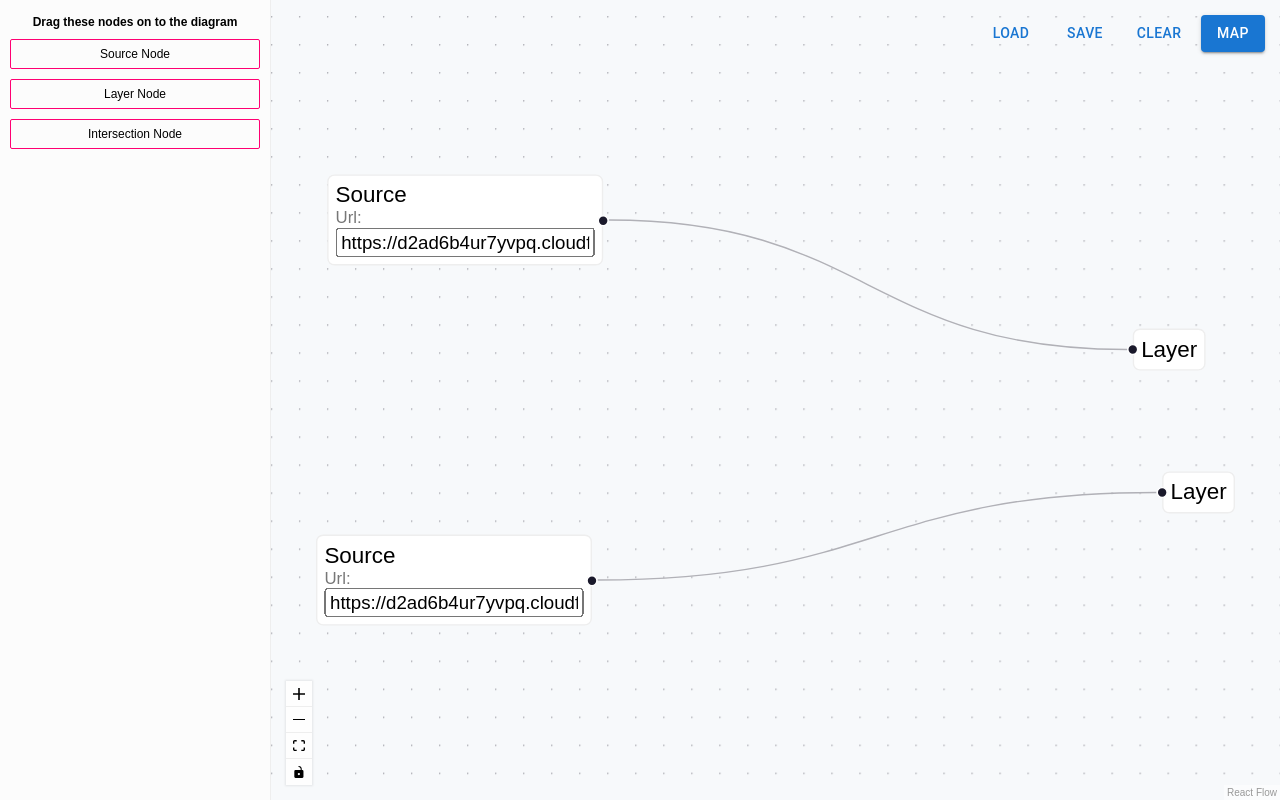
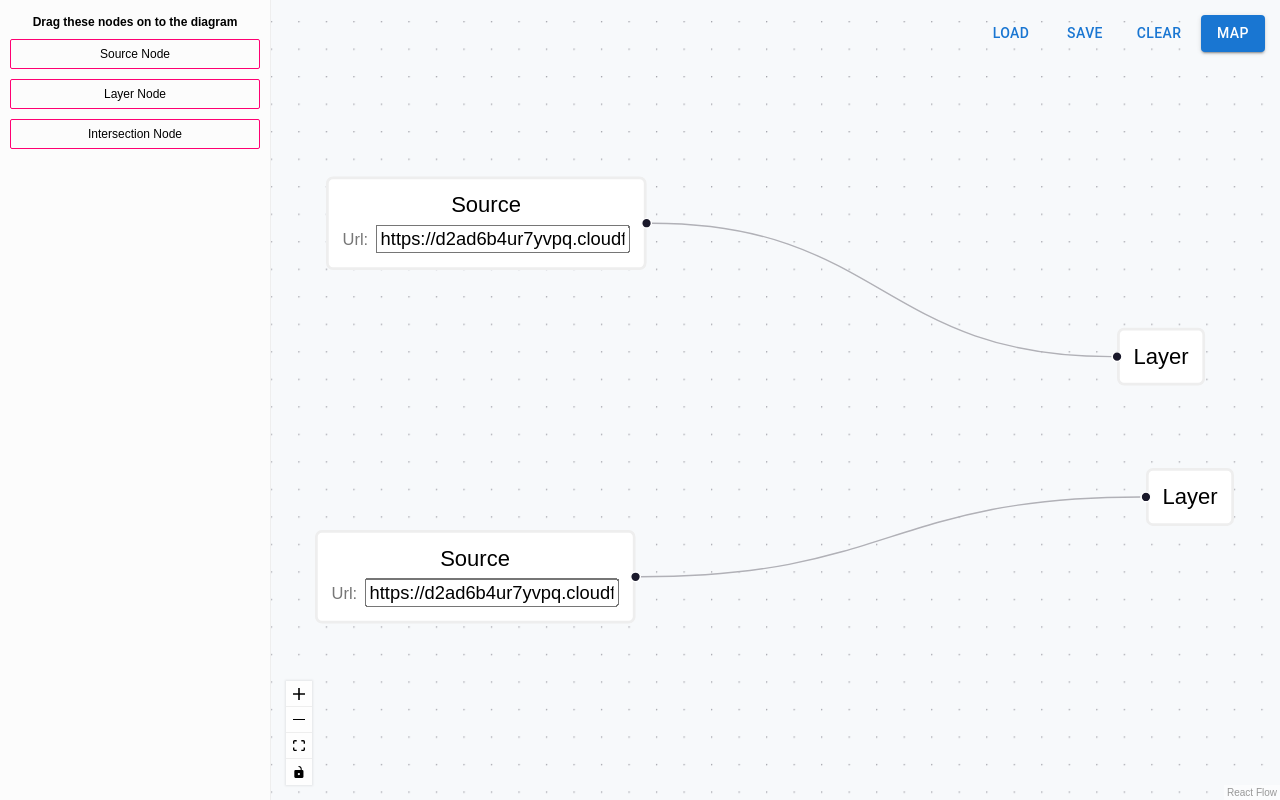
Before and after one commit to dcmdestello/carto-assignment, a React (Vite) app: page / in a window 1280 px wide. Built offline with nearby package versions, Linux system fonts and the light colour scheme.

Commit message:
Nodes now use styled components. Improved UI layout. Custom nodes now highlight while selected.

```diff
--- a/src/DiagramView/Nodes/BaseNode.css
+++ /dev/null
@@ -1,12 +0,0 @@
-.base-node {
-  border: 1px solid #eee;
-  padding: 5px;
-  border-radius: 5px;
-  background: white;
-}
-
-.base-node label {
-  display: block;
-  color: #777;
-  font-size: 12px;
-}
--- /dev/null
+++ b/src/DiagramView/Nodes/BaseNode.styles.ts
@@ -0,0 +1,14 @@
+import { styled } from "@mui/material";
+
+export const BaseNodeContainer = styled("div")(
+  ({ selected }: { selected: boolean }) => ({
+    border: selected ? "2px solid #777" : "2px solid #eee",
+    padding: "10px",
+    borderRadius: "5px",
+    background: "white",
+    display: "flex",
+    flexDirection: "column",
+    alignItems: "center",
+    gap: "5px",
+  })
+);
--- a/src/DiagramView/Nodes/BaseNode.tsx
+++ b/src/DiagramView/Nodes/BaseNode.tsx
@@ -5,13 +5,13 @@ import {
   type Node,
 } from "@xyflow/react";
 
-import "./BaseNode.css";
+import { BaseNodeContainer } from "./BaseNode.styles";
 
 interface BaseNodeProps extends NodeProps<Node> {
   children: React.ReactNode;
 }
 
-export const BaseNode = ({ id, children }: BaseNodeProps) => {
+export const BaseNode = ({ id, children, selected }: BaseNodeProps) => {
   const { deleteElements } = useReactFlow();
 
   const handleDelete = () => {
@@ -19,11 +19,11 @@ export const BaseNode = ({ id, children }: BaseNodeProps) => {
   };
 
   return (
-    <div className="base-node">
+    <BaseNodeContainer selected={selected}>
       <NodeToolbar>
         <button onClick={handleDelete}>delete</button>
       </NodeToolbar>
       {children}
-    </div>
+    </BaseNodeContainer>
   );
 };
--- /dev/null
+++ b/src/DiagramView/Nodes/SourceNode.styles.ts
@@ -0,0 +1,12 @@
+import { styled } from "@mui/material";
+
+export const UrlInputWrapper = styled("div")({
+  display: "flex",
+  alignItems: "center",
+  gap: "5px",
+});
+
+export const UrlLabel = styled("label")({
+  color: "#777",
+  fontSize: "12px",
+});
--- a/src/DiagramView/Nodes/SourceNode.tsx
+++ b/src/DiagramView/Nodes/SourceNode.tsx
@@ -8,10 +8,12 @@ import {
 
 import { BaseNode } from "./BaseNode";
 import { SingleConnectionHandle } from "./SingleConnectionHandle";
+import { UrlInputWrapper, UrlLabel } from "./SourceNode.styles";
 
 export const SourceNode = (props: NodeProps<Node<{ url: string }, "url">>) => {
   const { setNodes } = useReactFlow();
-  const onChange = useCallback((event: ChangeEvent<HTMLInputElement>) => {
+  const onChange = useCallback(
+    (event: ChangeEvent<HTMLInputElement>) => {
       setNodes((nds) =>
         nds.map((node) =>
           node.id === props.id
@@ -19,14 +21,16 @@ export const SourceNode = (props: NodeProps<Node<{ url: string }, "url">>) => {
             : node
         )
       );
-  }, []);
+    },
+    [props.id, setNodes]
+  );
 
   return (
     <BaseNode {...props}>
       <div>Source</div>
       <SingleConnectionHandle type="source" position={Position.Right} id="a" />
-      <div>
-        <label htmlFor="url">Url:</label>
+      <UrlInputWrapper>
+        <UrlLabel htmlFor="url">Url:</UrlLabel>
         <input
           id="url"
           name="url"
@@ -34,7 +38,7 @@ export const SourceNode = (props: NodeProps<Node<{ url: string }, "url">>) => {
           className="nodrag"
           value={props.data.url}
         />
-      </div>
+      </UrlInputWrapper>
     </BaseNode>
   );
 };
```
Lines whose indentation alone changed are shown as unchanged.
